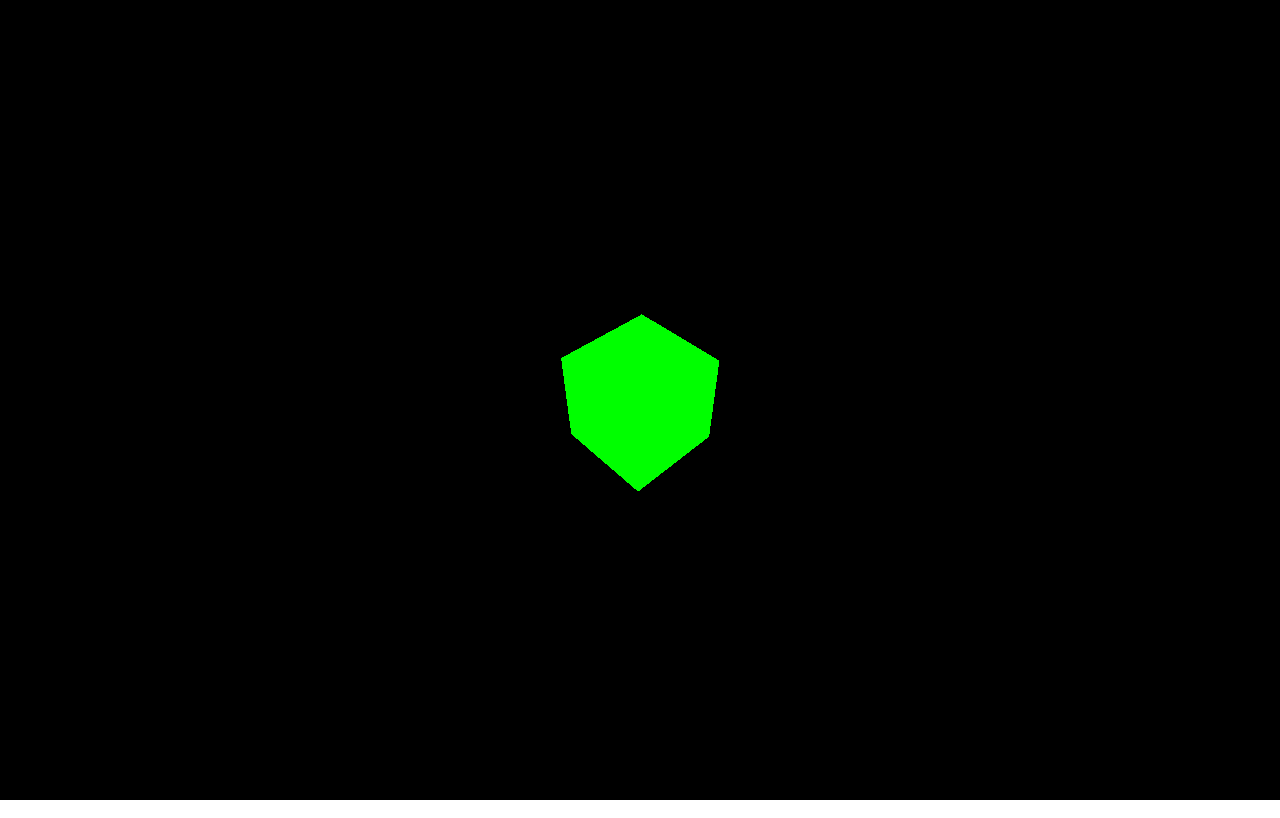
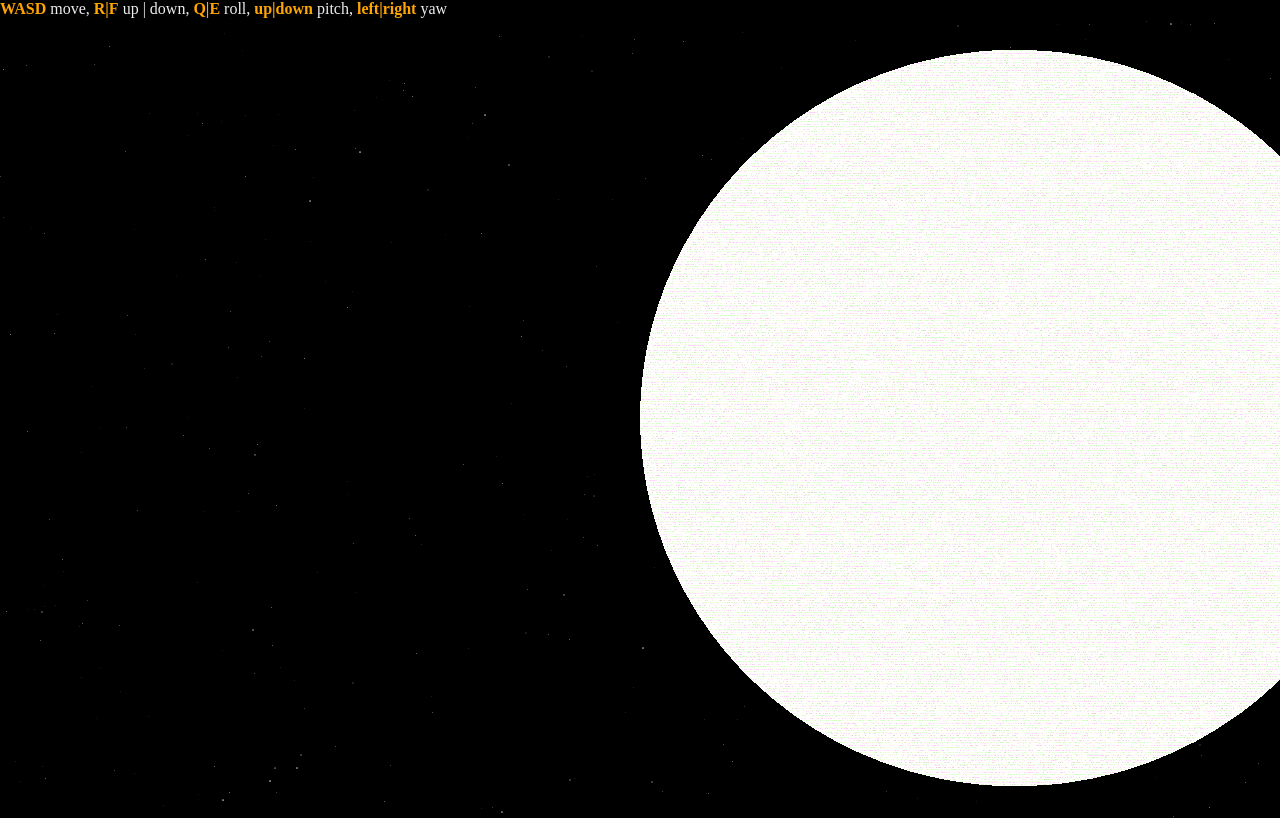
Before and after one commit to mistyfiky/agh-wgk-pro, a website built with webpack: page dist/index.html in a window 1280 px wide. Built offline with nearby package versions, Linux system fonts and the light colour scheme; animation ran at ten frames a second; files whose address does not match are found by name.

Commit message:
Add implementation

```diff
--- a/src/index.js
+++ b/src/index.js
@@ -1,26 +1,192 @@
-import * as THREE from 'three';
+import * as THREE from "three";
 
-var scene = new THREE.Scene();
-var camera = new THREE.PerspectiveCamera(75, window.innerWidth / window.innerHeight, 0.1, 1000);
+import {FlyControls} from "three/examples/jsm/controls/FlyControls.js";
+import {EffectComposer} from "three/examples/jsm/postprocessing/EffectComposer.js";
+import {RenderPass} from "three/examples/jsm/postprocessing/RenderPass.js";
+import {FilmPass} from "three/examples/jsm/postprocessing/FilmPass.js";
+import {FBXLoader} from "three/examples/jsm/loaders/FBXLoader";
 
-var renderer = new THREE.WebGLRenderer();
-renderer.setSize(window.innerWidth, window.innerHeight);
-document.body.appendChild(renderer.domElement);
+var radius = 6371;
 
-var geometry = new THREE.BoxGeometry();
-var material = new THREE.MeshBasicMaterial({color: 0x00ff00});
-var cube = new THREE.Mesh(geometry, material);
-scene.add(cube);
+var MARGIN = 0;
+var SCREEN_HEIGHT = window.innerHeight - MARGIN * 2;
+var SCREEN_WIDTH = window.innerWidth;
 
-camera.position.z = 5;
+var camera, controls, scene, renderer;
+var geometry;
+var sunLight;
 
-var animate = function () {
+var composer;
+
+var clock = new THREE.Clock();
+
+init();
+animate();
+
+function init() {
+
+    camera = new THREE.PerspectiveCamera(25, SCREEN_WIDTH / SCREEN_HEIGHT, 50, 1e7);
+    camera.position.z = radius * 5;
+
+    scene = new THREE.Scene();
+    scene.fog = new THREE.FogExp2(0x000000, 0.00000025);
+
+    // sun
+
+    geometry = new THREE.SphereBufferGeometry(radius, 100, 50);
+    sunLight = new THREE.PointLight(0xffee88, 1, 0, 2);
+
+    var materialSun = new THREE.MeshStandardMaterial({
+        emissive: 0xffffee,
+        emissiveIntensity: 1,
+        color: 0x000000
+    });
+
+    sunLight.add(new THREE.Mesh(geometry, materialSun));
+    sunLight.position.set(camera.position.x + radius, camera.position.y, camera.position.z - 5 * radius);
+    scene.add(sunLight);
+
+    // plane
+
+    var loader = new FBXLoader();
+    loader.load("models/plane/source/Aelous(TM) Resonance V.fbx", function (group) {
+
+        var textureLoader = new THREE.TextureLoader();
+        var texture = textureLoader.load("models/plane/textures/internal_ground_ao_texture.jpeg");
+
+        group.traverse(function (child) {
+            if (child instanceof THREE.Mesh) {
+                child.material.map = texture;
+                child.material.needsUpdate = true;
+            }
+        });
+
+        group.position.set(camera.position.x - 50, camera.position.y, camera.position.z - 200);
+        group.scale.set(0.1, 0.1, 0.1);
+        group.rotateZ(-Math.PI / 4);
+
+        scene.add(group);
+
+    }, undefined, function (event) {
+        console.log(event);
+    });
+
+    // stars
+
+    var i, r = radius, starsGeometry = [new THREE.BufferGeometry(), new THREE.BufferGeometry()];
+
+    var vertices1 = [];
+    var vertices2 = [];
+
+    var vertex = new THREE.Vector3();
+
+    for (i = 0; i < 250; i++) {
+
+        vertex.x = Math.random() * 2 - 1;
+        vertex.y = Math.random() * 2 - 1;
+        vertex.z = Math.random() * 2 - 1;
+        vertex.multiplyScalar(r);
+
+        vertices1.push(vertex.x, vertex.y, vertex.z);
+
+    }
+
+    for (i = 0; i < 1500; i++) {
+
+        vertex.x = Math.random() * 2 - 1;
+        vertex.y = Math.random() * 2 - 1;
+        vertex.z = Math.random() * 2 - 1;
+        vertex.multiplyScalar(r);
+
+        vertices2.push(vertex.x, vertex.y, vertex.z);
+
+    }
+
+    starsGeometry[0].setAttribute("position", new THREE.Float32BufferAttribute(vertices1, 3));
+    starsGeometry[1].setAttribute("position", new THREE.Float32BufferAttribute(vertices2, 3));
+
+    var stars;
+    var starsMaterials = [
+        new THREE.PointsMaterial({color: 0x555555, size: 2, sizeAttenuation: false}),
+        new THREE.PointsMaterial({color: 0x555555, size: 1, sizeAttenuation: false}),
+        new THREE.PointsMaterial({color: 0x333333, size: 2, sizeAttenuation: false}),
+        new THREE.PointsMaterial({color: 0x3a3a3a, size: 1, sizeAttenuation: false}),
+        new THREE.PointsMaterial({color: 0x1a1a1a, size: 2, sizeAttenuation: false}),
+        new THREE.PointsMaterial({color: 0x1a1a1a, size: 1, sizeAttenuation: false})
+    ];
+
+    for (i = 10; i < 30; i++) {
+
+        stars = new THREE.Points(starsGeometry[i % 2], starsMaterials[i % 6]);
+
+        stars.rotation.x = Math.random() * 6;
+        stars.rotation.y = Math.random() * 6;
+        stars.rotation.z = Math.random() * 6;
+        stars.scale.setScalar(i * 10);
+
+        stars.matrixAutoUpdate = false;
+        stars.updateMatrix();
+
+        scene.add(stars);
+
+    }
+
+    renderer = new THREE.WebGLRenderer({antialias: true});
+    renderer.setPixelRatio(window.devicePixelRatio);
+    renderer.setSize(SCREEN_WIDTH, SCREEN_HEIGHT);
+    document.body.appendChild(renderer.domElement);
+
+    //
+
+    controls = new FlyControls(camera, renderer.domElement);
+
+    controls.movementSpeed = 100;
+    controls.domElement = renderer.domElement;
+    controls.rollSpeed = Math.PI / 24;
+    controls.autoForward = false;
+    controls.dragToLook = true;
+
+    window.addEventListener("resize", onWindowResize, false);
+
+    // postprocessing
+
+    var renderModel = new RenderPass(scene, camera);
+    var effectFilm = new FilmPass(0.35, 0.75, 2048, false);
+
+    composer = new EffectComposer(renderer);
+
+    composer.addPass(renderModel);
+    composer.addPass(effectFilm);
+
+}
+
+function onWindowResize() {
+
+    SCREEN_HEIGHT = window.innerHeight;
+    SCREEN_WIDTH = window.innerWidth;
+
+    camera.aspect = SCREEN_WIDTH / SCREEN_HEIGHT;
+    camera.updateProjectionMatrix();
+
+    renderer.setSize(SCREEN_WIDTH, SCREEN_HEIGHT);
+    composer.setSize(SCREEN_WIDTH, SCREEN_HEIGHT);
+
+}
+
+function animate() {
+
     requestAnimationFrame(animate);
 
-    cube.rotation.x += 0.01;
-    cube.rotation.y += 0.01;
+    render();
 
-    renderer.render(scene, camera);
-};
+}
 
-animate();
+function render() {
+
+    var delta = clock.getDelta();
+
+    controls.update(delta);
+
+    composer.render(delta);
+
+}
```
Also changed, not shown: README.md, dist/bundle.js (added), dist/index.html, dist/models/plane/textures/internal_ground_ao_texture.jpeg (added), 2 other files.
